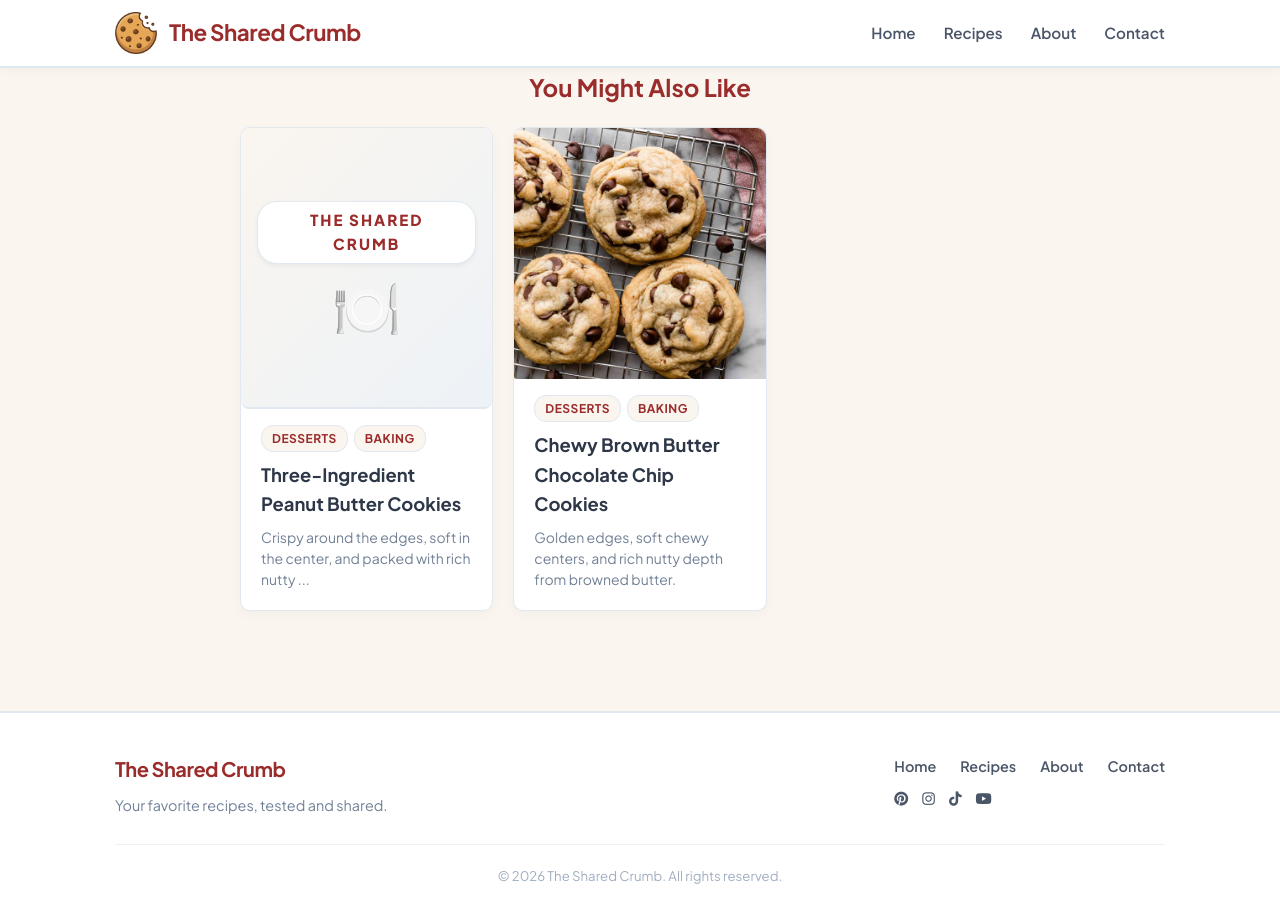
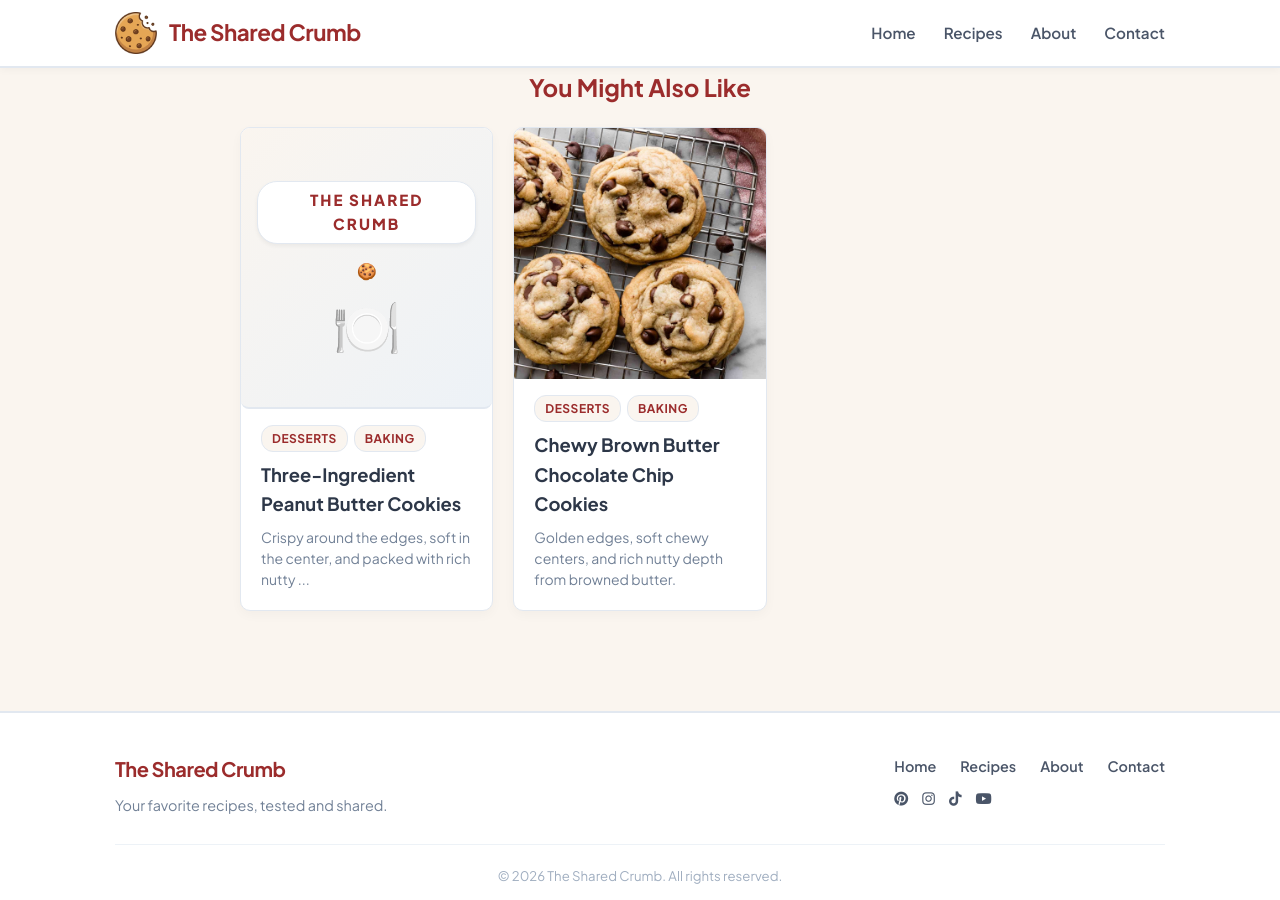
Before and after one commit to TheSharedCrumb/TheSharedCrumb, a Jekyll site: the page built from _recipes/test-sourdough.md, in a window 1280 px wide and 900 px high, scrolled down 1581 px. Built offline with Jekyll 4.4.1, drawn with Linux system fonts in a browser that asks for light colours.

Commit message:
Enhance recipe layout with icons and column structure
Updated recipe layout to conditionally display icons and improved structure for ingredients and instructions.

```diff
--- a/_layouts/recipe.html
+++ b/_layouts/recipe.html
@@ -17,7 +17,8 @@ layout: default
           </div>
         {% endif %}
 
-        <h1>{{ page.title }}</h1>
+        <!-- Title updated to show page.icon if defined -->
+        <h1>{% if page.icon %}<span class="header-recipe-icon">{{ page.icon }}</span> {% endif %}{{ page.title }}</h1>
 
         {% if page.description %}
           <p class="recipe-description">{{ page.description }}</p>
@@ -87,7 +88,11 @@ layout: default
         {% if page_img_clean != "" and page.image != nil %}
           <img src="{{ page.image | relative_url }}" alt="{{ page.title }}">
         {% else %}
-          <div class="brand-tile-placeholder"></div>
+          <div class="brand-tile-placeholder">
+            {% if page.icon %}
+              <span class="custom-recipe-icon">{{ page.icon }}</span>
+            {% endif %}
+          </div>
         {% endif %}
       </div>
 
@@ -162,7 +167,11 @@ layout: default
               {% if recipe_img_clean != "" and recipe.image != nil %}
                 <img src="{{ recipe.image | relative_url }}" alt="{{ recipe.title }}" class="grid-card-img">
               {% else %}
-                <div class="brand-tile-placeholder"></div>
+                <div class="brand-tile-placeholder">
+                  {% if recipe.icon %}
+                    <span class="custom-recipe-icon">{{ recipe.icon }}</span>
+                  {% endif %}
+                </div>
               {% endif %}
               <div class="grid-card-content">
                 {% if recipe.category %}
```
Also changed, not shown: other parts of _layouts/recipe.html (+1 -6 lines).
